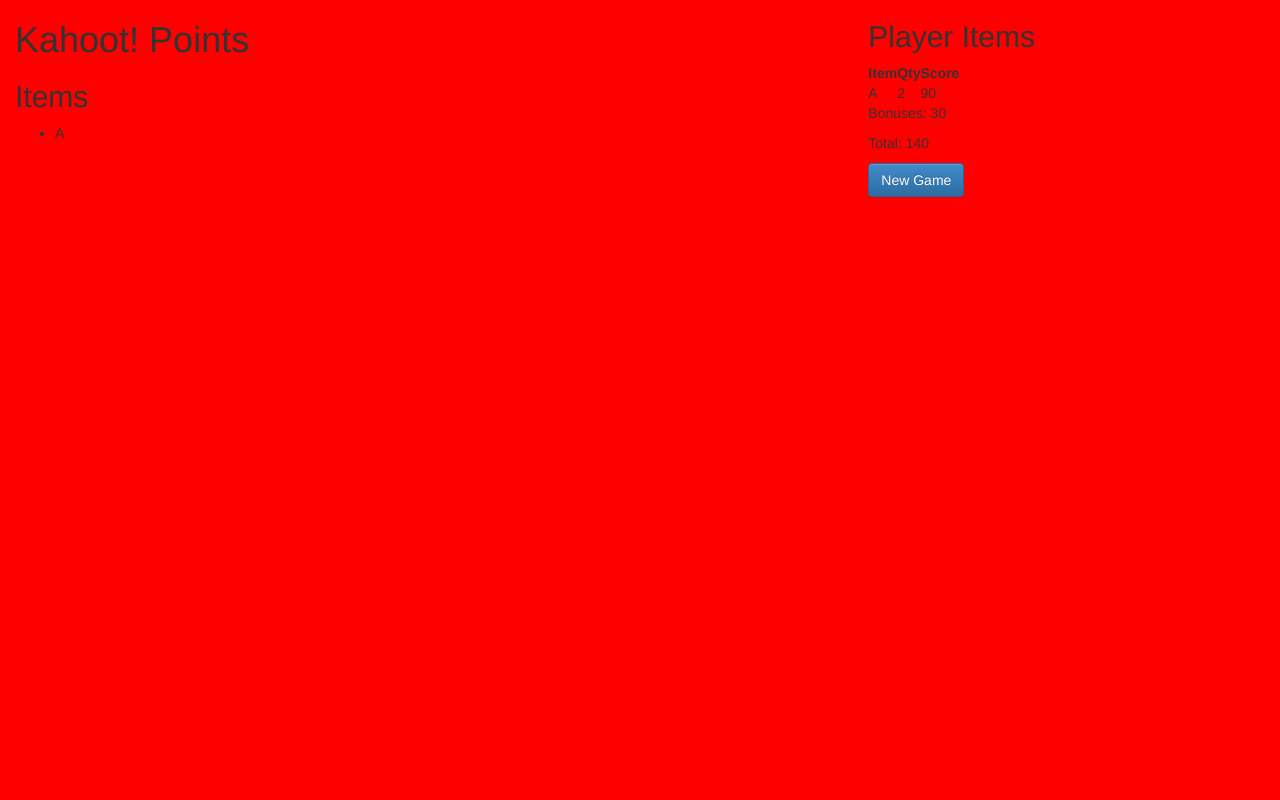
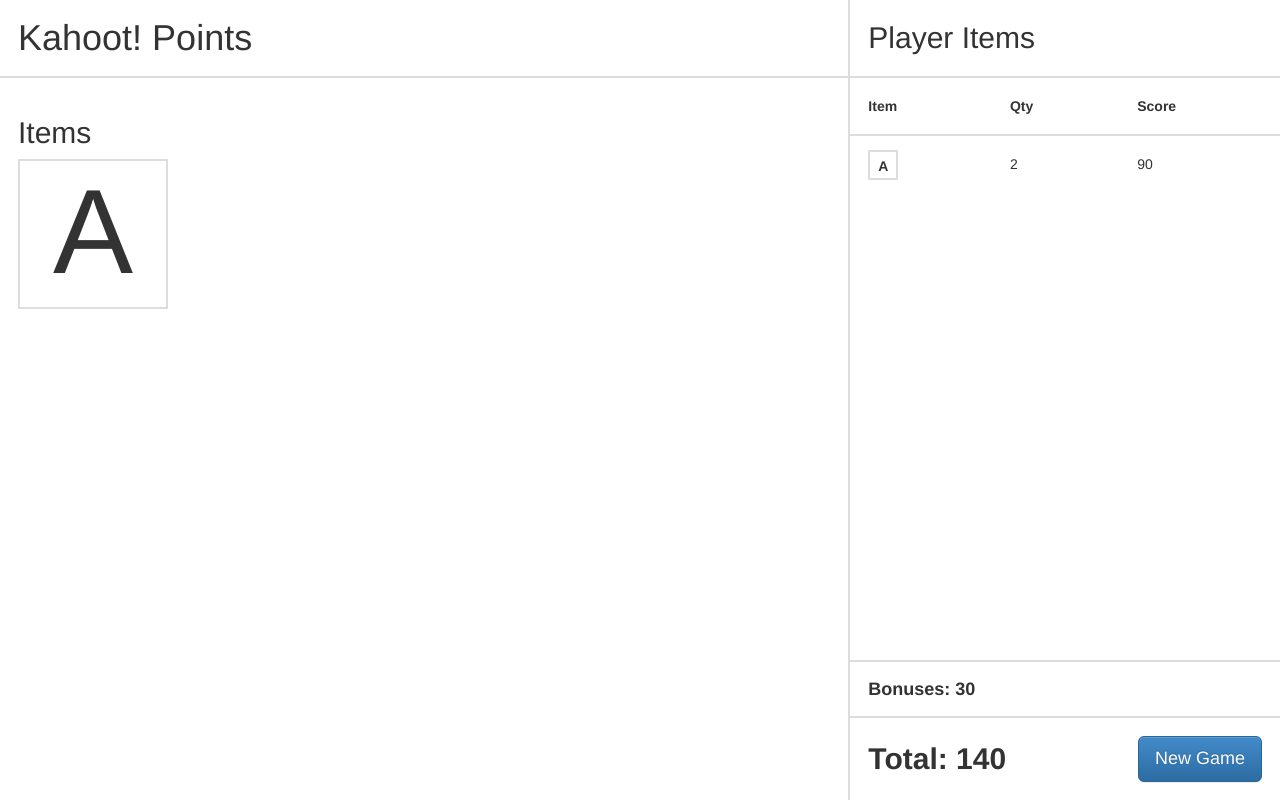
Before and after one commit to dpiatek/game-points, a website: page index.html in a window 1280 px wide. Drawn offline with Linux system fonts and the light colour scheme.

Commit message:
Add some basic styling

```diff
--- a/css/styles.css
+++ b/css/styles.css
@@ -1,3 +1,92 @@
-body {
-  background-color: red;
+html, body, .container-fluid, .row, .col-sm-4 { height: 100%; }
+
+.-kp-reset-pad          { padding: 0; }
+.-kp-reset-right-pad    { padding-right: 0; }
+.-kp-reset-margin-right { margin-right: 0; }
+
+.-kp-sidebar {
+  border-left: 2px solid #ddd;
+  padding: 0;
+  position: relative;
 }
+
+.table.-kp-score-table th,
+.table.-kp-score-table td {
+  padding: 18px;
+}
+
+.kp-score-table__pad {
+  width: 30px;
+  height: 30px;
+  border: 2px solid #ddd;
+  display: inline-block;
+  text-align: center;
+  line-height: 29px;
+  position: relative;
+  top: -4px;
+  font-weight: bold;
+}
+
+.kp-summary {
+  border-top: 2px solid #ddd;
+  padding: 18px 0;
+  width: 100%;
+  position: absolute;
+  bottom: 0;
+}
+
+.kp-summary__bonuses {
+  padding: 0 18px 18px;
+  margin: 0;
+  font-size: 18px;
+  font-weight: bold;
+  line-height: 1em;
+  border-bottom: 2px solid #ddd;
+}
+
+.kp-summary__total p {
+  padding: 26px 18px 0;
+  margin: 0;
+  font-size: 30px;
+  font-weight: bold;
+  line-height: 1em;
+}
+
+.kp-summary__total button {
+  float: right;
+  margin: 18px 18px 0;
+}
+
+.kp-sidebar-heading {
+  margin: 0px;
+  padding: 18px;
+  border-bottom: 2px solid #DDD;
+  line-height: 40px;
+}
+
+.kp-page-heading {
+  margin: 0;
+  padding: 18px;
+  border-bottom: 2px solid #ddd;
+}
+
+.kp-items-container {
+  padding: 18px;
+}
+
+.kp-items-pads {
+  list-style: none;
+  margin: 0;
+  padding: 0;
+}
+
+.kp-item-pad {
+  width: 150px;
+  height: 150px;
+  display: inline-block;
+  margin: 0 20px 20px 0;
+  border: 2px solid #ddd;
+  text-align: center;
+  line-height: 140px;
+  font-size: 120px;
+}
--- a/index.html
+++ b/index.html
@@ -9,11 +9,11 @@
   </head>
   <body>
 
-    <main class="container-fluid">
-      <div class="row">
+    <main class="container-fluid -kp-reset-pad">
+      <div class="row -kp-reset-margin-right">
 
         <!-- Main -->
-        <div class="col-sm-8">
+        <div class="col-sm-8 -kp-reset-right-pad">
           <h1 class="kp-page-heading">Kahoot! Points</h1>
 
           <section class="kp-items-container">
@@ -25,10 +25,10 @@
         </div>
 
         <!-- Sidebar -->
-        <div class="col-sm-4">
+        <div class="col-sm-4 -kp-sidebar">
           <h2 class="kp-sidebar-heading">Player Items</h2>
 
-          <table class="kp-score-table">
+          <table class="table -kp-score-table">
             <thead>
               <tr>
                 <th>Item</th>
@@ -50,8 +50,8 @@
           <section class="kp-summary">
             <p class="kp-summary__bonuses">Bonuses: 30</p>
             <div class="kp-summary__total">
+              <button type="button" class="btn btn-primary btn-lg">New Game</button>
               <p>Total: 140</p>
-              <button type="button" class="btn btn-primary">New Game</button>
             </div>
           </section>
         </div>
```
